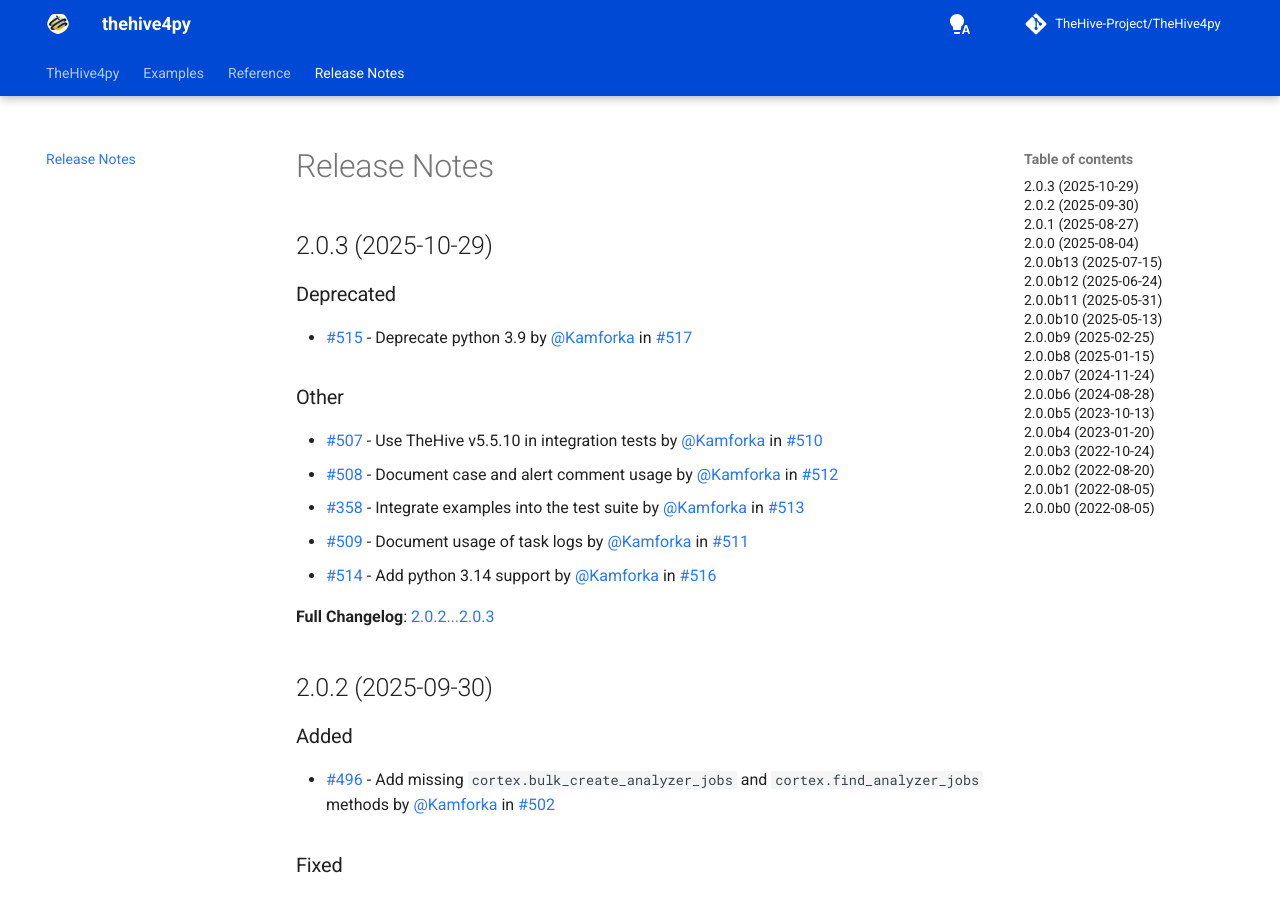
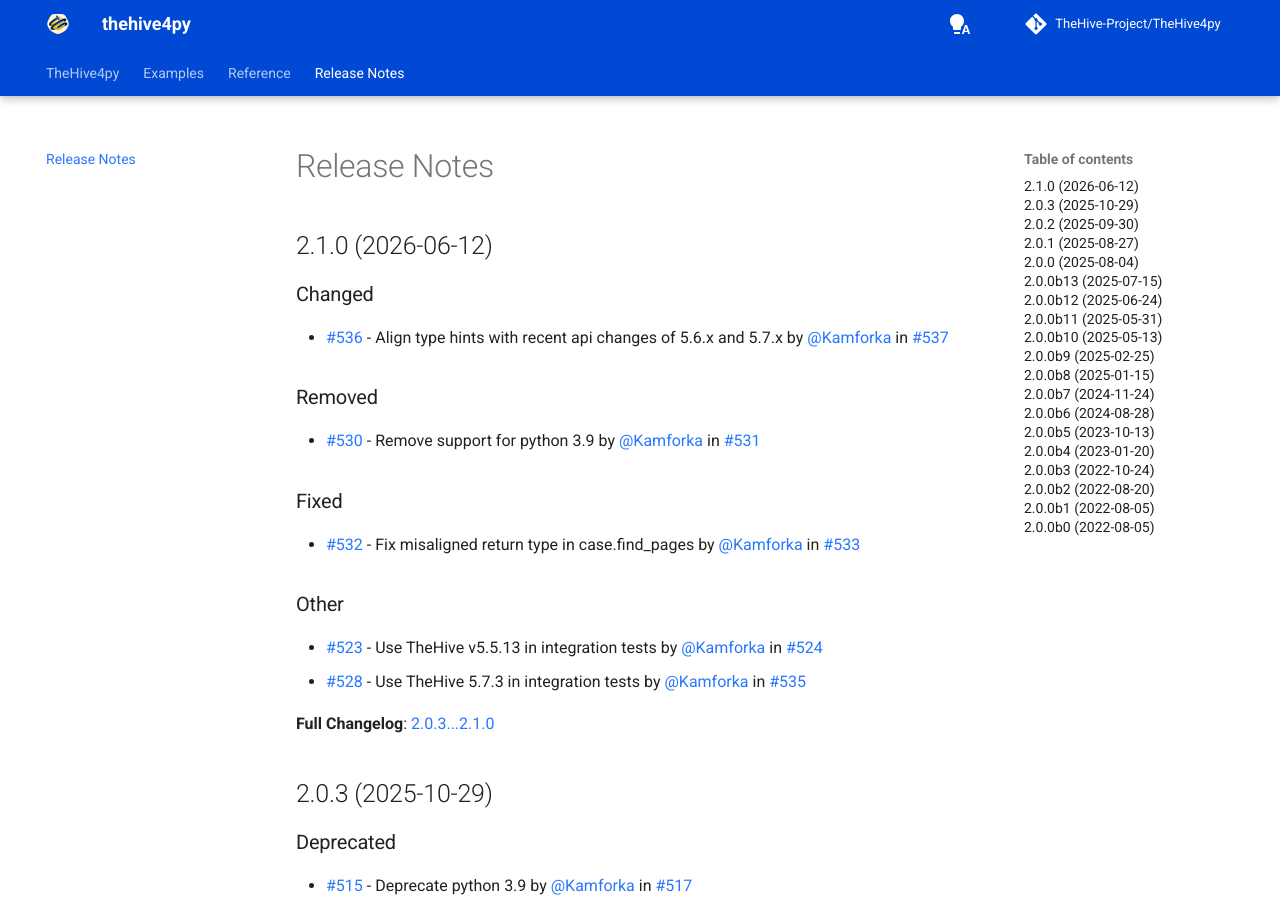
Before and after one commit to TheHive-Project/TheHive4py, an MkDocs documentation site: the page built from docs/release-notes.md, in a window 1280 px wide and 900 px high. Built offline with MkDocs 1.6.1 and Material for MkDocs 9.7.7, drawn with Linux system fonts in a browser that asks for light colours; comment, search, counter and statistics services are not loaded; the version menu is left out.

Commit message:
#538 - Bump version to 2.1.0 and add release notes

```diff
--- a/docs/release-notes.md
+++ b/docs/release-notes.md
@@ -5,6 +5,20 @@
     display: none
   }
 </style>
+## 2.1.0 (2026-06-12)
+
+### Changed
+* [#536](https://github.com/TheHive-Project/TheHive4py/issues/536) - Align type hints with recent api changes of 5.6.x and 5.7.x by [@Kamforka](https://github.com/Kamforka) in [#537](https://github.com/TheHive-Project/TheHive4py/pull/537)
+### Removed
+* [#530](https://github.com/TheHive-Project/TheHive4py/issues/530) - Remove support for python 3.9 by [@Kamforka](https://github.com/Kamforka) in [#531](https://github.com/TheHive-Project/TheHive4py/pull/531)
+### Fixed
+* [#532](https://github.com/TheHive-Project/TheHive4py/issues/532) - Fix misaligned return type in case.find_pages by [@Kamforka](https://github.com/Kamforka) in [#533](https://github.com/TheHive-Project/TheHive4py/pull/533)
+### Other
+* [#523](https://github.com/TheHive-Project/TheHive4py/issues/523) - Use TheHive v5.5.13 in integration tests by [@Kamforka](https://github.com/Kamforka) in [#524](https://github.com/TheHive-Project/TheHive4py/pull/524)
+* [#528](https://github.com/TheHive-Project/TheHive4py/issues/528) - Use TheHive 5.7.3 in integration tests by [@Kamforka](https://github.com/Kamforka) in [#535](https://github.com/TheHive-Project/TheHive4py/pull/535)
+
+
+**Full Changelog**: [2.0.3...2.1.0](https://github.com/TheHive-Project/TheHive4py/compare/2.0.3...2.1.0)
 
 ## 2.0.3 (2025-10-29)
 
--- a/pyproject.toml
+++ b/pyproject.toml
@@ -5,7 +5,7 @@ build-backend = "setuptools.build_meta"
 [project]
 name = "thehive4py"
 description = "Python client for TheHive5"
-version = "2.0.3"
+version = "2.1.0"
 requires-python = ">=3.10"
 dependencies = ["requests~=2.27", "typing_extensions==4.*"]
 readme = "README.md"
```
